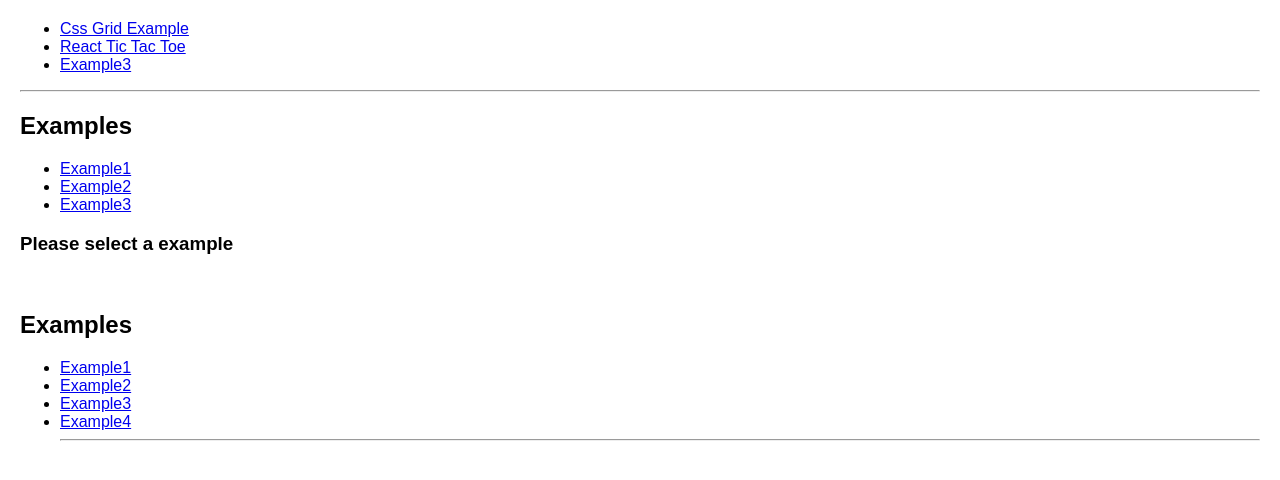
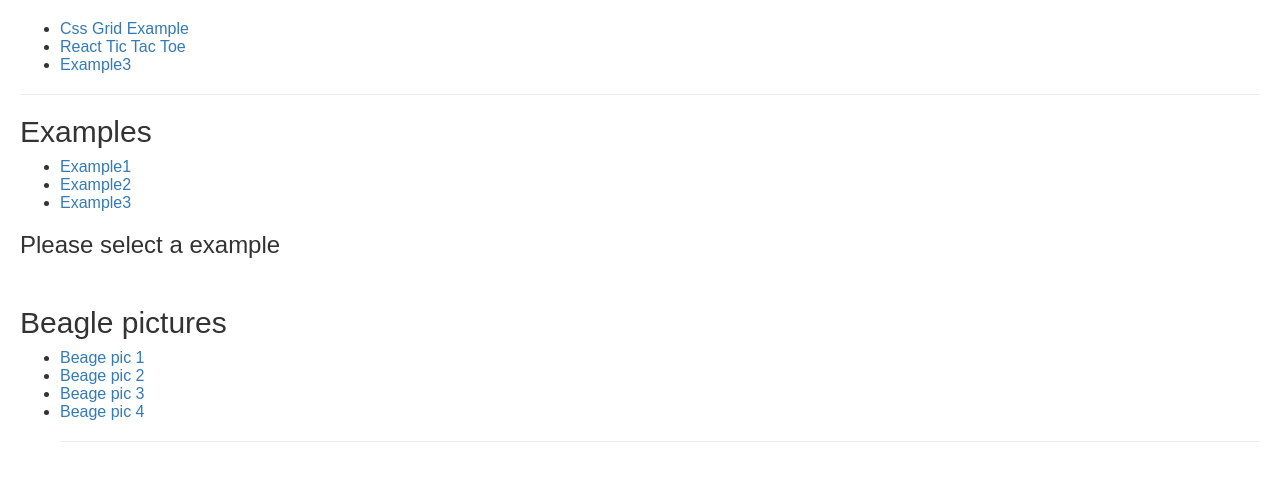
Before and after one commit to bdog72/react-practice-april-1, a React app: page /2 in a window 1280 px wide. Shown: the top 480 px of the page. Built offline with nearby package versions, Linux system fonts and the light colour scheme.

Commit message:
added beagle pics

```diff
--- a/package.json
+++ b/package.json
@@ -33,6 +33,7 @@
     "postcss-loader": "^1.3.3",
     "raw-loader": "^0.5.1",
     "react": "^15.5.3",
+    "react-bootstrap": "^0.30.8",
     "react-dom": "^15.5.3",
     "react-hot-loader": "next",
     "react-router-dom": "^4.0.0",
--- a/src/components/Rrouter.js
+++ b/src/components/Rrouter.js
@@ -1,40 +1,41 @@
 import React, { Component } from 'react'
 import { BrowserRouter as Router, Route, Link }
 from 'react-router-dom'
+import { Image } from 'react-bootstrap'
 const Example1 = () => (
   <div>
-    <h1>Bdog</h1>
+    <Image src='http://images3.wikia.nocookie.net/__cb20091227085815/dogs-cats/images/0/0f/Beagle-puppy.jpg' responsive />
   </div>
 )
 
 const Example2 = () => (
   <div>
-    <h1>Bdog1</h1>
+    <Image src='http://youbeagle.com/it/wp-content/uploads/2009/02/you-beagle.jpg' responsive />
   </div>
 )
 
 const Example3 = () => (
   <div>
-    <h1>Bdog2</h1>
+    <Image src='http://www.beaglepuppybreeders.co.uk/wp-content/uploads/2015/06/K-litter2.jpg' responsive />
   </div>
 )
 
 const Example4 = () => (
   <div>
-    <h1>Bdog3</h1>
+    <Image src='https://s-media-cache-ak0.pinimg.com/236x/4a/75/76/4a75764e042ca019d7d9c8ecc09b052a.jpg' responsive />
   </div>
 )
 
 export default class Rrouter extends Component {
   render () {
     return <div>
-      <h2>Examples</h2>
+      <h2>Beagle pictures</h2>
       <Router>
         <ul>
-          <li><Link to='/'>Example1</Link></li>
-          <li><Link to='/ex1'>Example2</Link></li>
-          <li><Link to='/ex2'>Example3</Link></li>
-          <li><Link to='/ex3'>Example4</Link></li>
+          <li><Link to='/'>Beage pic 1</Link></li>
+          <li><Link to='/ex1'>Beage pic 2</Link></li>
+          <li><Link to='/ex2'>Beage pic 3</Link></li>
+          <li><Link to='/ex3'>Beage pic 4</Link></li>
           <hr />
           <Route exact path='/' component={Example1} />
           <Route path='/ex1' component={Example2} />
--- a/src/index.html
+++ b/src/index.html
@@ -5,6 +5,7 @@
   <meta name="viewport" content="width=device-width, user-scalable=no, minimum-scale=1.0, maximum-scale=1.0">
   <title>React Practice April 1</title>
   <style>#root .loading { position: fixed; top: 0; right: 0; left: 0; bottom: 0; display: flex; justify-content: center; align-items: center; }</style>
+<link rel="stylesheet" href="https://maxcdn.bootstrapcdn.com/bootstrap/latest/css/bootstrap.min.css">
 </head>
 <body>
   <!-- This HTML file is a template. You can add webfonts, meta tags,
```
Also changed, not shown: 1 other file (tests, documents, lock files or other folders).
